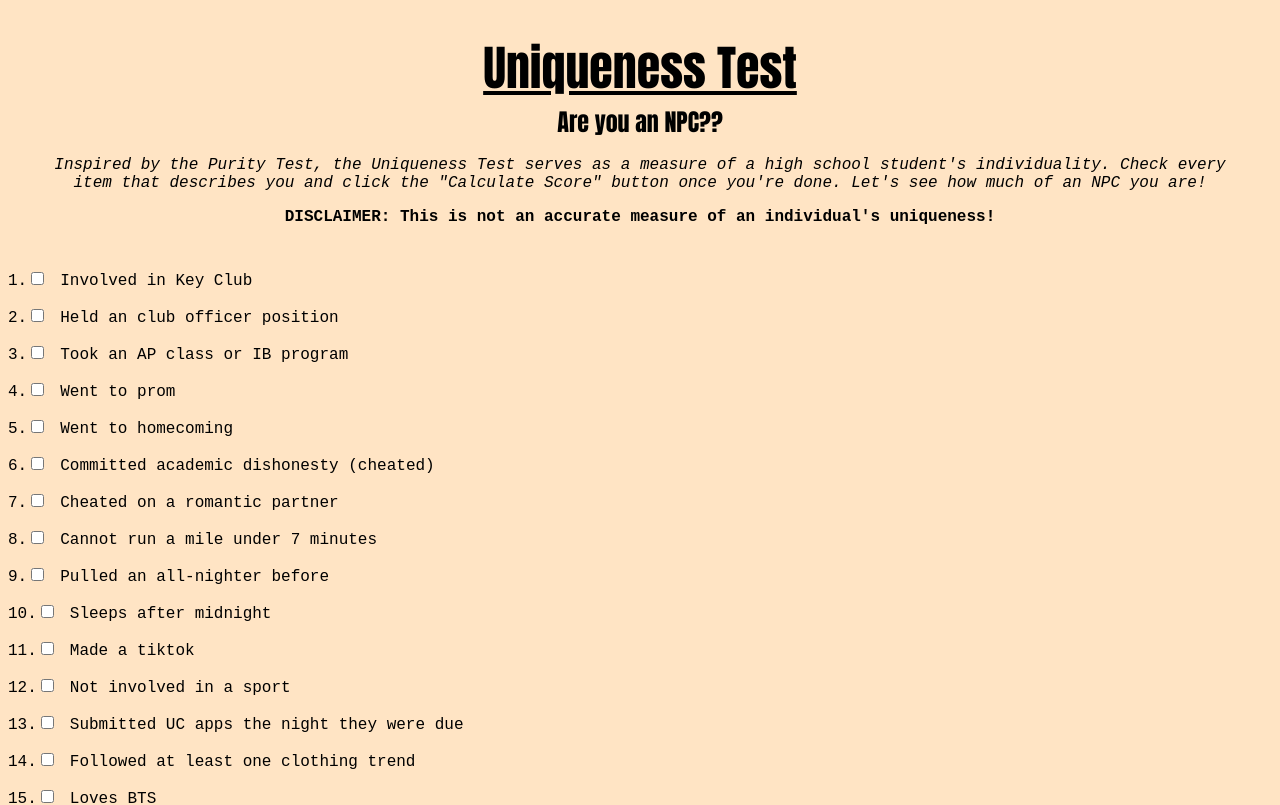
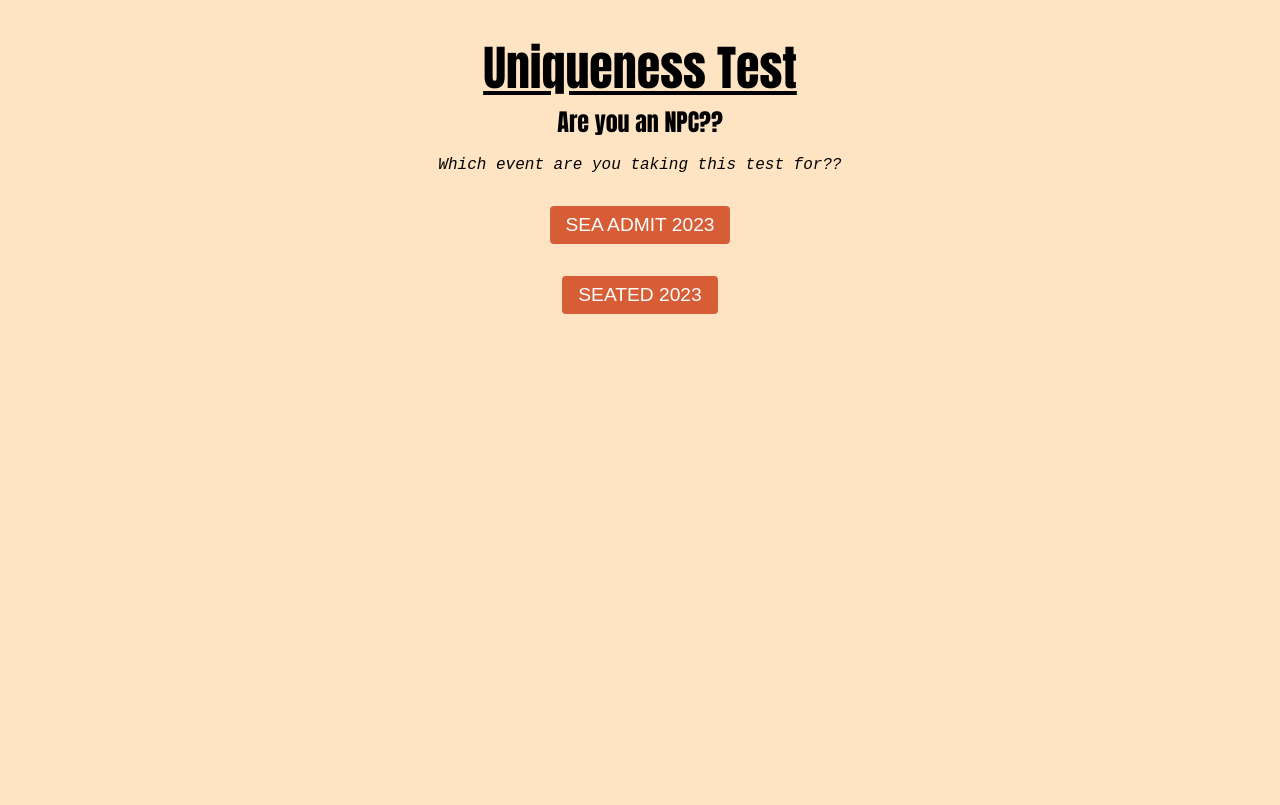
Before and after one commit to trungvu08/UniquenessTest, a React (Create React App) app: page / in a window 1280 px wide. Shown: the top 805 px of the page. Built offline with nearby package versions, Linux system fonts and the light colour scheme.

Commit message:
added another version of game for SEATED 2023

```diff
--- a/src/App.js
+++ b/src/App.js
@@ -1,6 +1,6 @@
 import React, { useState } from 'react';
 
-const questions = [
+const sea_admit_questions = [
   { id:  1, text: 'Involved in Key Club', value: 1 },
   { id:  2, text: 'Held an club officer position', value: 1 },
   { id:  3, text: 'Took an AP class or IB program', value: 1 },
@@ -24,7 +24,7 @@ const questions = [
   { id: 21, text: 'Cannot swim', value: 1 },
   { id: 22, text: 'Has/had a crush', value: 1 },
   { id: 23, text: 'Did not get asked out (note: i feel u dawg)', value: 1 },
-  { id: 24, text: 'Plays Valorant or League or Legends', value: 1 },
+  { id: 24, text: 'Plays Valorant or League of Legends', value: 1 },
   { id: 25, text: 'Gets boba a lot', value: 1 },
   { id: 26, text: 'Has an iPhone', value: 1 },
   { id: 27, text: 'Got into the massive headphone trend', value: 1 },
@@ -103,10 +103,84 @@ const questions = [
   { id:100, text: 'Wears a fanny pack', value: 1 },
 ];
 
+const seated_questions = [
+  { id: 1, text: 'Gained freshman 15', value: 2 },
+  { id: 2, text: 'Has/had a crush on your TA', value: 2 },
+  { id: 3, text: 'Received a participation award', value: 2 },
+  { id: 4, text: "Thought your friend's sibling was hot", value: 2 },
+  { id: 5, text: 'Used ChatGPT or Chegg', value: 2 },
+  { id: 6, text: "Slid in someone's DMs", value: 2 },
+  { id: 7, text: 'Thought a professor was hot', value: 2 },
+  { id: 8, text: "Used a family member's \"death\" to get an extension", value: 2 },
+  { id: 9, text: 'Has perfect attendance', value: 2 },
+  { id: 10, text: 'Pulled an all-nighter', value: 2 },
+  { id: 11, text: 'Let it rip in public and pretended nothing happened', value: 2 },
+  { id: 12, text: 'Is/has been in a situationship', value: 2 },
+  { id: 13, text: 'Had an existential crisis', value: 2 },
+  { id: 14, text: 'Lied to parent(s)/guardian(s) about grades', value: 2 },
+  { id: 15, text: 'Has ghosted someone', value: 2 },
+  { id: 16, text: 'Actively uses TikTok', value: 2 },
+  { id: 17, text: 'Ran into classmates at a party', value: 2 },
+  { id: 18, text: 'Slept in class/lecture', value: 2 },
+  { id: 19, text: 'Has gotten a ticket', value: 2 },
+  { id: 20, text: 'Is on a dating app', value: 2 },
+  { id: 21, text: 'Gone on a roadtrip with college friends', value: 2 },
+  { id: 22, text: "Has been friend-zoned (Trung is so sorry for you)", value: 2 },
+  { id: 23, text: "Bought a gaming laptop for \"school\"", value: 2 },
+  { id: 24, text: 'Has a crippling boba addiction', value: 2 },
+  { id: 25, text: "Can't handle alcohol", value: 2 },
+  { id: 26, text: 'Bombed an exam', value: 2 },
+  { id: 27, text: 'Taken a midterm/final without studying', value: 2 },
+  { id: 28, text: 'Caught COVID-19', value: 2 },
+  { id: 29, text: "Can't live without caffeine", value: 2 },
+  { id: 30, text: "Avid Cupid by Fifty Fifty enjoyer", value: 2 },
+  { id: 31, text: "Religiously starts assignments the day they're due", value: 2 },
+  { id: 32, text: 'Is fake on BeReal', value: 2 },
+  { id: 33, text: 'Cannot speak your ethnic language', value: 2 },
+  { id: 34, text: 'Has not sung in the shower (real ppl sing in the shower)', value: 2 },
+  { id: 35, text: "Doesn't know about the legit Rice Purity test", value: 2 },
+  { id: 36, text: 'Does not think UCLA has all the baddies (u weird bruh)', value: 2 },
+  { id: 37, text: 'Wears Air Force 1s', value: 2 },
+  { id: 38, text: 'Watched World Cup not understanding soccer', value: 2 },
+  { id: 39, text: 'Calls soccer football (have u no pride?)', value: 2 },
+  { id: 40, text: 'Thinks Berkeley > UCLA (i swear if u check this box...)', value: 2 },
+  { id: 41, text: 'Has a finsta', value: 2 },
+  { id: 42, text: 'Has not attempted vlogging (I used to do vuLOGS on Instagram)', value: 2 },
+  { id: 43, text: 'Loves Keshi (why he is soooo hot)', value: 2 },
+  { id: 44, text: 'Plays Valorant or League of Legends', value: 2 },
+  { id: 45, text: 'Has cracked their phone', value: 2 },
+  { id: 46, text: 'Drives a white Lexus and unironically says "ahaha" (Kevin?)', value: 2 },
+  { id: 47, text: "Lied about your height (I'm 6ft btw)", value: 2 },
+  { id: 48, text: 'Does not love Gordon Ramsay (idiot sandwich <3)', value: 2 },
+  { id: 49, text: 'Has an Essentials hoodie', value: 2 },
+  { id: 50, text: "Is not enjoying SEATED (plz don't check this)", value: 2 },
+]
+
 function UniquenessTest() {
   const [score, setScore] = useState(100);
   const [selectedAnswers, setSelectedAnswers] = useState([]);
+  const [questionsAreRevealed, setQuestionsIsRevealed] = useState(false); // track reveal state
   const [isRevealed, setIsRevealed] = useState(false); // track reveal state
+  const [questions, setQuestions] = useState([]);
+
+  function handleReveal() {
+    setIsRevealed(true); // set reveal state to true
+  }
+
+  function handleQuestionReveal() {
+    setQuestionsIsRevealed(true); // set reveal state to true
+  }
+
+  function selectQuestionSet(event) {
+    if (event === 'SEA ADMIT') {
+      setQuestions(sea_admit_questions);
+      console.log("SEA ADMIT");
+    }
+    else {
+      setQuestions(seated_questions);
+      console.log("SEATED");
+    }
+  }
 
   function handleAnswerSelected(answerId) {
     const answerIndex = selectedAnswers.indexOf(answerId);
@@ -121,13 +195,11 @@ function UniquenessTest() {
     }
   }
 
-  function handleReveal() {
-    setIsRevealed(true); // set reveal state to true
-  }
-
   return (
     <div>
-      {isRevealed ? ( // conditionally render new content if isRevealed is true
+      {questionsAreRevealed ? ( // the main part of web app; will render if setQuestionsIsRevealed is true
+        <div>
+          {isRevealed ? ( // display the player's score; conditionally render if isRevealed is true
             <div>
               <h1>
                 Uniqueness Test
@@ -150,7 +222,7 @@ function UniquenessTest() {
                 or not. You are unique and special regardless of your score :)
               </p>
             </div>
-      ) : ( // render current content if isRevealed is false
+          ) : ( // display certain set of questions to player; render current content if isRevealed is false
             <div>
               <h1>
                 Uniqueness Test
@@ -160,7 +232,7 @@ function UniquenessTest() {
               </h4>
               <blockquote>
                 Inspired by the Purity Test, the Uniqueness Test serves as a measure of a
-            high school student's individuality. Check every item that describes you
+                high school (SEA ADMIT version) or college (SEATED version) student's individuality. Check every item that describes you
                 and click the "Calculate Score" button once you're done. Let's see how much of an NPC you are!
               </blockquote>
               <blockquote style={{fontStyle:'normal',fontWeight:'bold'}}>
@@ -189,6 +261,26 @@ function UniquenessTest() {
             </div>
           )}
         </div>
+      ) : ( // this is the starting screen code; will render if setQuestionsIsRevealed is false
+        <div>
+          <h1>
+            Uniqueness Test
+          </h1>
+          <h4>
+            Are you an NPC??
+          </h4>
+          <blockquote>
+            Which event are you taking this test for??
+          </blockquote>
+          <button type="submit" onClick={() => { selectQuestionSet("SEA ADMIT"); handleQuestionReveal(); }}>
+            SEA ADMIT 2023
+          </button>
+          <button type="submit" onClick={() => { selectQuestionSet("SEATED"); handleQuestionReveal(); }}>
+            SEATED 2023
+          </button>
+        </div>
+      )}
+    </div>
   );
 }
 
```
Also changed, not shown: 1 other file (tests, documents, lock files or other folders). Lines whose indentation alone changed are shown as unchanged.
